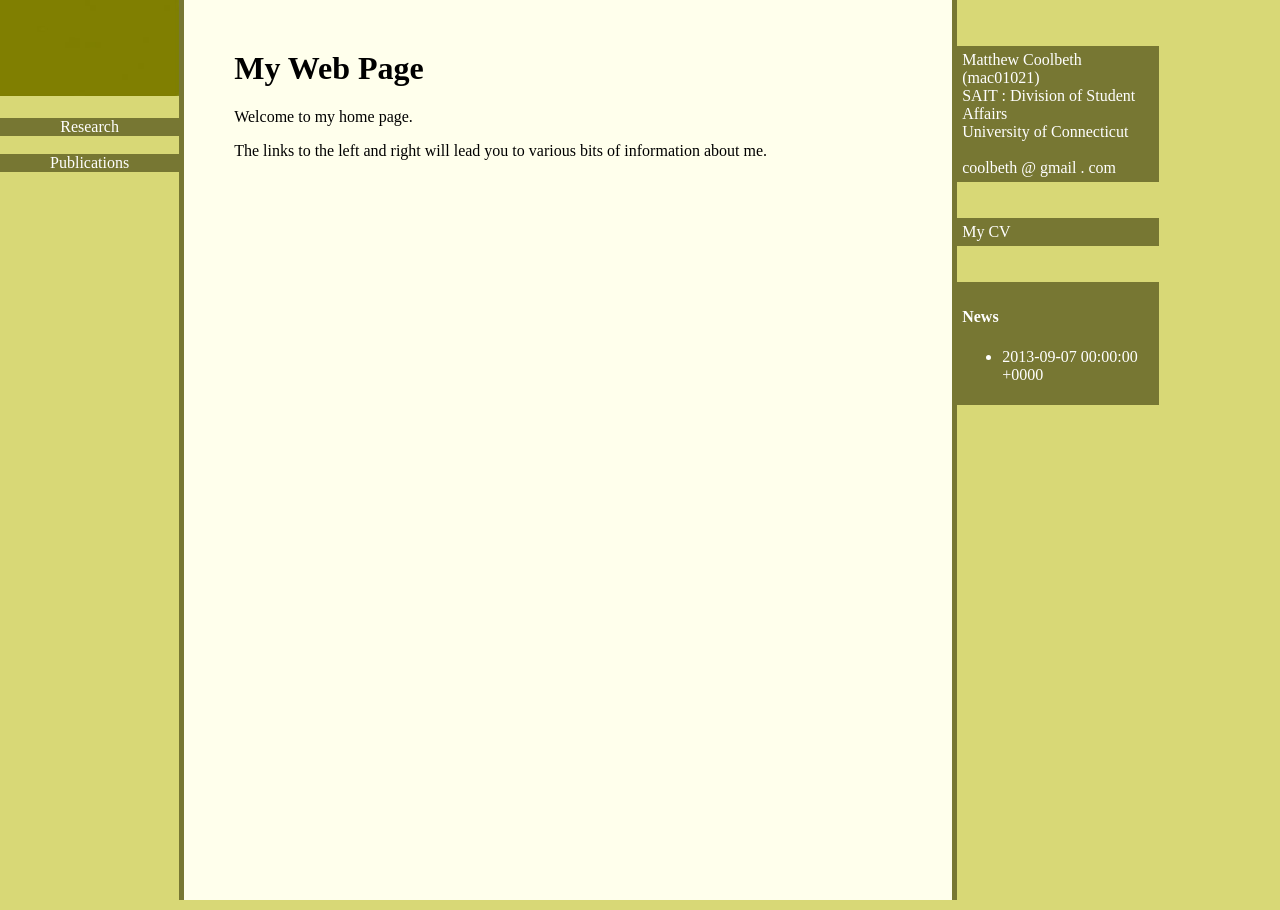
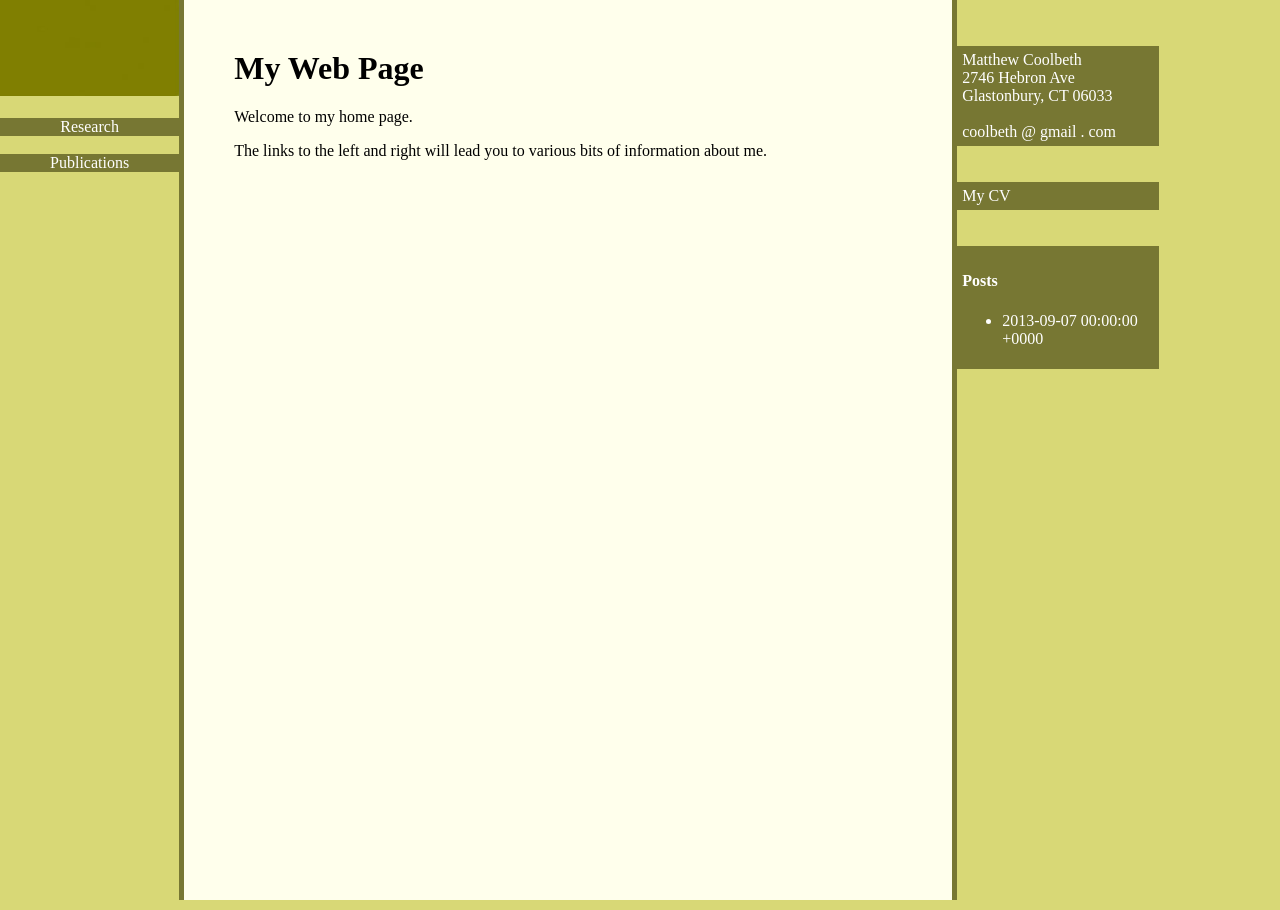
Before and after one commit to mac01021/mac01021.github.io, a Jekyll site: the page built from index.md, in a window 1280 px wide. Built offline with Jekyll 4.4.1, drawn with Linux system fonts in a browser that asks for light colours; Markdown is read by kramdown in place of the engine named in the settings.

Commit message:
Update right-banner-content.html

```diff
--- a/_includes/right-banner-content.html
+++ b/_includes/right-banner-content.html
@@ -1,9 +1,9 @@
 
             <div class="tabs">
                 <br> <br> <div class="tab">
-                    Matthew Coolbeth &nbsp;&nbsp;&nbsp;&nbsp; (mac01021) <br>
-                    SAIT : Division of Student Affairs<br>
-                    University of Connecticut <br>
+                    Matthew Coolbeth  <br>
+                    2746 Hebron Ave<br>
+                    Glastonbury, CT 06033 <br>
                     <br>
                     <span>coolbeth</span>
                     <span>@</span>
@@ -21,7 +21,7 @@
 
 
                 <br> <br> <div class="tab">
-                    <h4> News </h4>
+                    <h4> Posts </h4>
                     <ul>
                         {% for post in site.posts %}
                             <li>
```
